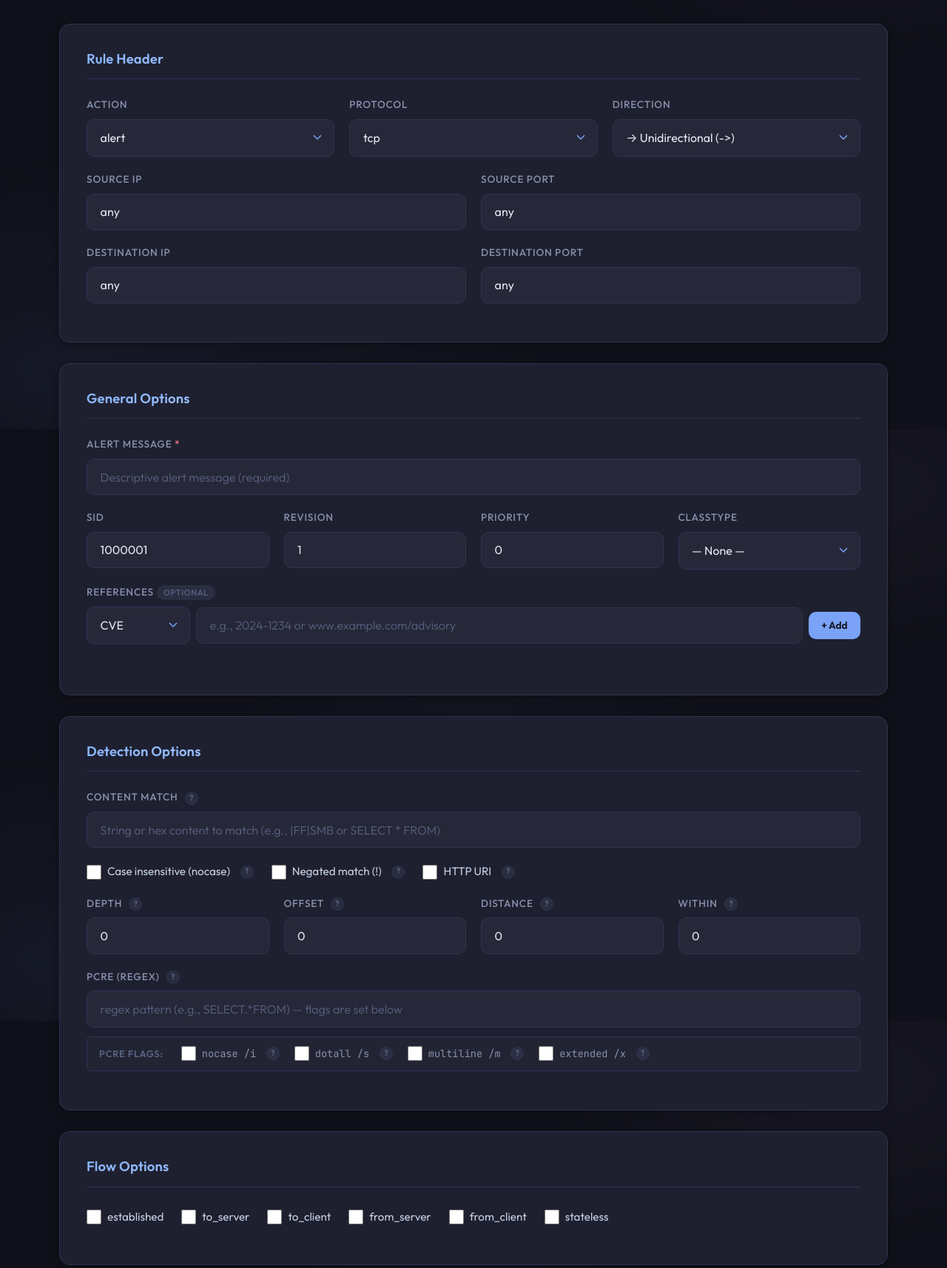
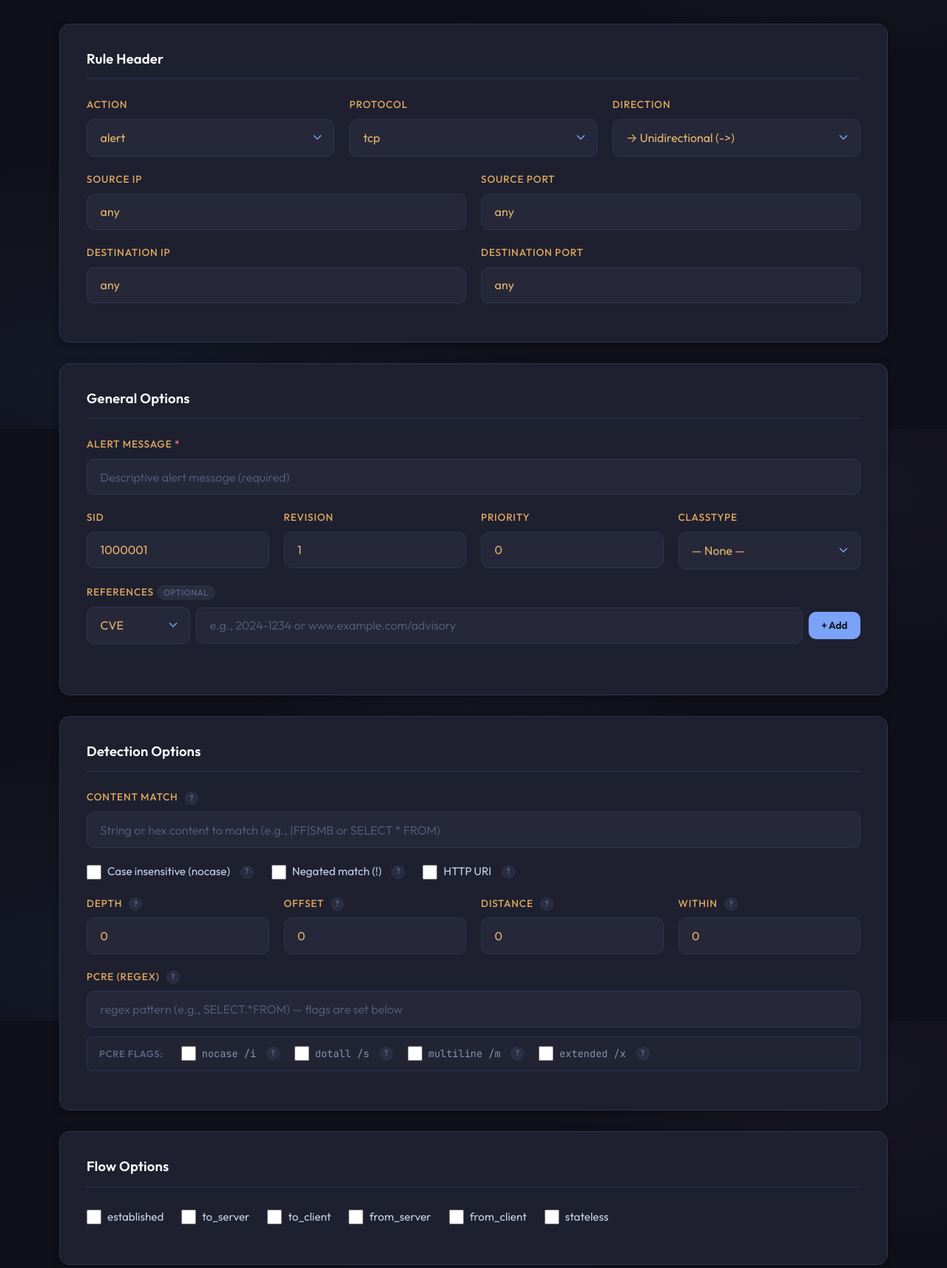
Before and after one commit to Rootless-Ghost/SnortForge, a Flask app: page / in a window 1280 px wide. Shown: the part 220-1934 px from the top of the page at 74% size. Run offline with Flask 3, Linux system fonts and the light colour scheme.

Commit message:
Update style.css

```diff
--- a/snortforge/static/css/style.css
+++ b/snortforge/static/css/style.css
@@ -190,10 +190,7 @@
 .card-title {
     font-size: 1.15rem;
     font-weight: 600;
-    background: linear-gradient(135deg, #89b4fa 0%, #b4d0fb 50%, #bb9af7 100%);
-    -webkit-background-clip: text;
-    -webkit-text-fill-color: transparent;
-    background-clip: text;
+    color: #ffffff;
     margin-bottom: 1.5rem;
     padding-bottom: 0.75rem;
     border-bottom: 1px solid var(--border);
@@ -228,7 +225,7 @@
 label {
     font-size: 0.85rem;
     font-weight: 500;
-    color: var(--text-secondary);
+    color: #e0a85e;
     text-transform: uppercase;
     letter-spacing: 0.06em;
 }
@@ -243,7 +240,7 @@
 textarea {
     font-family: var(--font-body);
     font-size: 1rem;
-    color: #e2e8f5;
+    color: #e8b66d;
     background-color: var(--bg-input);
     border: 1.5px solid var(--border);
     border-radius: var(--radius);
```
